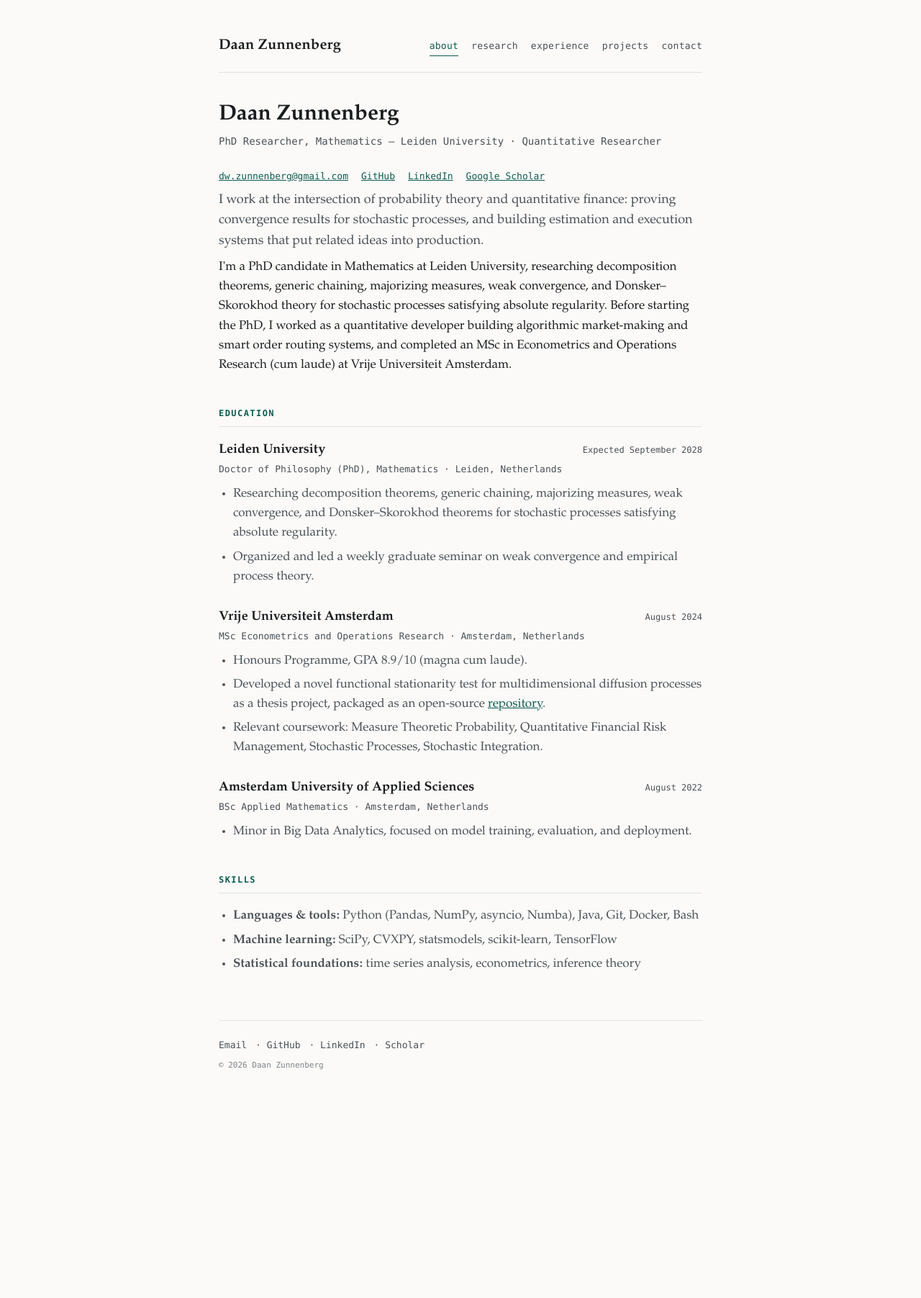
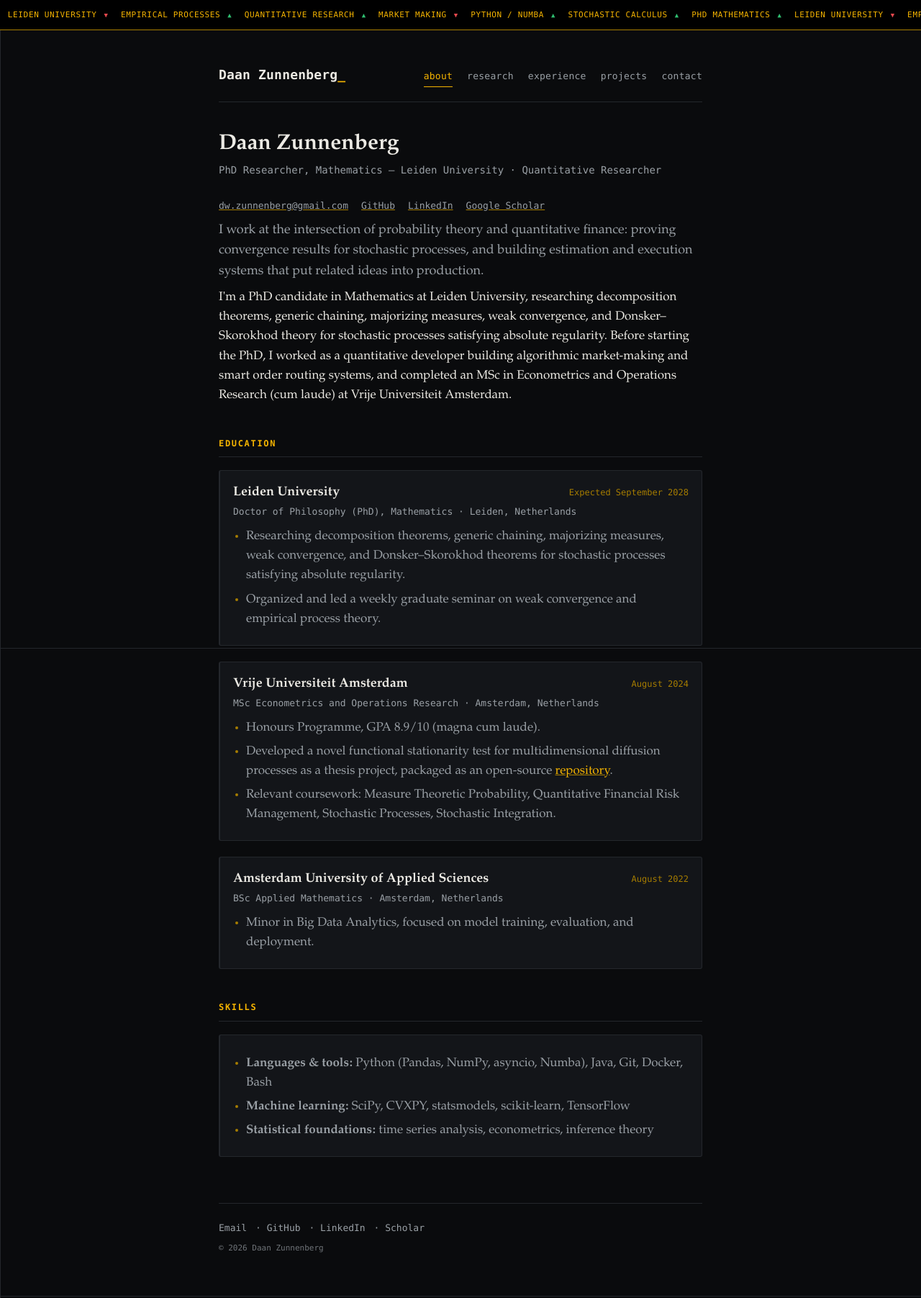
Before and after one commit to DaanZunnenberg/DaanZunnenberg.github.io, a Jekyll site: the page built from index.md, in a window 1280 px wide. Shown: the whole page at 72% size. Built offline with Jekyll 4.4.1, drawn with Linux system fonts in a browser that asks for light colours; before the commit the page ends 1548 px from its top, so only the background shows below that.

Commit message:
Restyle: IMC-inspired dark/amber theme, ticker strip, hover interactions

```diff
--- a/_layouts/default.html
+++ b/_layouts/default.html
@@ -9,9 +9,27 @@
   <link rel="icon" href="data:,">
 </head>
 <body>
+  <div class="ticker">
+    <div class="ticker-track">
+      <span>PHD&nbsp;MATHEMATICS</span><span class="tick up">&#9650;</span>
+      <span>LEIDEN&nbsp;UNIVERSITY</span><span class="tick down">&#9660;</span>
+      <span>EMPIRICAL&nbsp;PROCESSES</span><span class="tick up">&#9650;</span>
+      <span>QUANTITATIVE&nbsp;RESEARCH</span><span class="tick up">&#9650;</span>
+      <span>MARKET&nbsp;MAKING</span><span class="tick down">&#9660;</span>
+      <span>PYTHON&nbsp;/&nbsp;NUMBA</span><span class="tick up">&#9650;</span>
+      <span>STOCHASTIC&nbsp;CALCULUS</span><span class="tick up">&#9650;</span>
+      <span>PHD&nbsp;MATHEMATICS</span><span class="tick up">&#9650;</span>
+      <span>LEIDEN&nbsp;UNIVERSITY</span><span class="tick down">&#9660;</span>
+      <span>EMPIRICAL&nbsp;PROCESSES</span><span class="tick up">&#9650;</span>
+      <span>QUANTITATIVE&nbsp;RESEARCH</span><span class="tick up">&#9650;</span>
+      <span>MARKET&nbsp;MAKING</span><span class="tick down">&#9660;</span>
+      <span>PYTHON&nbsp;/&nbsp;NUMBA</span><span class="tick up">&#9650;</span>
+      <span>STOCHASTIC&nbsp;CALCULUS</span><span class="tick up">&#9650;</span>
+    </div>
+  </div>
   <div class="wrap">
     <header class="site-header">
-      <a class="site-title" href="{{ '/' | relative_url }}">Daan Zunnenberg</a>
+      <a class="site-title" href="{{ '/' | relative_url }}">Daan&nbsp;Zunnenberg<span class="cursor">_</span></a>
       <nav class="site-nav">
         <a href="{{ '/' | relative_url }}" {% if page.url == '/' %}class="active"{% endif %}>About</a>
         <a href="{{ '/research/' | relative_url }}" {% if page.url contains 'research' %}class="active"{% endif %}>Research</a>
--- a/assets/css/style.css
+++ b/assets/css/style.css
@@ -1,9 +1,13 @@
 :root {
-  --ink: #1a1d1f;
-  --ink-soft: #4a5157;
-  --line: #dfe2e5;
-  --paper: #fbfaf8;
-  --accent: #0f5c50;
+  --bg: #0a0b0d;
+  --bg-raised: #131519;
+  --ink: #eceae4;
+  --ink-soft: #9aa0a6;
+  --line: #24272c;
+  --amber: #f5b400;
+  --amber-dim: #a67d00;
+  --up: #2fbf71;
+  --down: #e5484d;
   --mono: "SF Mono", "IBM Plex Mono", Menlo, Consolas, monospace;
   --serif: "Iowan Old Style", "Palatino Linotype", Palatino, Georgia, serif;
 }
@@ -14,11 +18,46 @@ html { -webkit-font-smoothing: antialiased; }
 
 body {
   margin: 0;
-  background: var(--paper);
+  background: var(--bg);
+  background-image:
+    linear-gradient(var(--line) 1px, transparent 1px),
+    linear-gradient(90deg, var(--line) 1px, transparent 1px);
+  background-size: 48px 48px;
+  background-attachment: fixed;
+  background-position: center;
   color: var(--ink);
   font-family: var(--serif);
   font-size: 17px;
   line-height: 1.6;
+}
+
+/* Ticker strip */
+.ticker {
+  background: #000;
+  border-bottom: 1px solid var(--amber-dim);
+  overflow: hidden;
+  white-space: nowrap;
+  padding: 7px 0;
+}
+
+.ticker-track {
+  display: inline-block;
+  font-family: var(--mono);
+  font-size: 11px;
+  letter-spacing: 0.06em;
+  color: var(--amber);
+  animation: scroll-ticker 38s linear infinite;
+}
+
+.ticker-track span { margin-right: 10px; }
+
+.tick { margin-right: 26px; font-size: 9px; }
+.tick.up { color: var(--up); }
+.tick.down { color: var(--down); }
+
+@keyframes scroll-ticker {
+  from { transform: translateX(0); }
+  to   { transform: translateX(-50%); }
 }
 
 .wrap {
@@ -40,34 +79,60 @@ body {
 }
 
 .site-title {
-  font-family: var(--serif);
+  font-family: var(--mono);
   font-weight: 700;
-  font-size: 20px;
+  font-size: 18px;
   color: var(--ink);
   text-decoration: none;
   letter-spacing: 0.01em;
+}
+
+.cursor {
+  color: var(--amber);
+  animation: blink 1.1s steps(1) infinite;
+}
+
+@keyframes blink {
+  50% { opacity: 0; }
 }
 
 .site-nav {
   font-family: var(--mono);
   font-size: 13px;
   display: flex;
-  gap: 18px;
+  gap: 20px;
 }
 
 .site-nav a {
+  position: relative;
   color: var(--ink-soft);
   text-decoration: none;
   text-transform: lowercase;
   letter-spacing: 0.02em;
-  border-bottom: 1px solid transparent;
-  padding-bottom: 2px;
+  padding-bottom: 4px;
+}
+
+.site-nav a::after {
+  content: "";
+  position: absolute;
+  left: 0;
+  bottom: 0;
+  width: 100%;
+  height: 1px;
+  background: var(--amber);
+  transform: scaleX(0);
+  transform-origin: left;
+  transition: transform 0.25s ease;
 }
 
 .site-nav a:hover,
 .site-nav a.active {
-  color: var(--accent);
-  border-bottom-color: var(--accent);
+  color: var(--amber);
+}
+
+.site-nav a:hover::after,
+.site-nav a.active::after {
+  transform: scaleX(1);
 }
 
 /* Typography */
@@ -75,14 +140,15 @@ h1 {
   font-size: 30px;
   line-height: 1.25;
   margin: 0 0 6px;
+  color: var(--ink);
 }
 
 h2 {
   font-family: var(--mono);
   font-size: 12px;
   text-transform: uppercase;
-  letter-spacing: 0.12em;
-  color: var(--accent);
+  letter-spacing: 0.14em;
+  color: var(--amber);
   margin: 44px 0 18px;
   padding-bottom: 8px;
   border-bottom: 1px solid var(--line);
@@ -91,11 +157,17 @@ h2 {
 h3 {
   font-size: 18px;
   margin: 0 0 2px;
+  color: var(--ink);
 }
 
-p { margin: 0 0 16px; }
+p { margin: 0 0 16px; color: var(--ink); }
 
-a { color: var(--accent); }
+a {
+  color: var(--amber);
+  text-decoration-color: var(--amber-dim);
+}
+
+a:hover { color: #ffd558; }
 
 .tagline {
   font-family: var(--mono);
@@ -112,7 +184,21 @@ a { color: var(--accent); }
 
 /* Entry blocks (experience / education / projects) */
 .entry {
-  margin-bottom: 28px;
+  position: relative;
+  margin-bottom: 22px;
+  padding: 16px 18px;
+  border: 1px solid var(--line);
+  border-left: 2px solid var(--line);
+  border-radius: 3px;
+  background: var(--bg-raised);
+  transition: border-color 0.2s ease, transform 0.2s ease, box-shadow 0.2s ease;
+}
+
+.entry:hover {
+  border-color: var(--amber-dim);
+  border-left-color: var(--amber);
+  transform: translateX(2px);
+  box-shadow: 0 0 0 1px rgba(245, 180, 0, 0.08), 0 8px 24px -12px rgba(245, 180, 0, 0.25);
 }
 
 .entry-head {
@@ -132,13 +218,16 @@ a { color: var(--accent); }
 .entry-date {
   font-family: var(--mono);
   font-size: 12px;
-  color: var(--ink-soft);
+  color: var(--amber-dim);
   white-space: nowrap;
+  transition: color 0.2s ease;
 }
+
+.entry:hover .entry-date { color: var(--amber); }
 
 .entry ul {
   margin: 10px 0 0;
-  padding-left: 20px;
+  padding-left: 18px;
 }
 
 .entry li {
@@ -146,11 +235,13 @@ a { color: var(--accent); }
   color: var(--ink-soft);
 }
 
+.entry li::marker { color: var(--amber-dim); }
+
 .tags {
   font-family: var(--mono);
   font-size: 12px;
-  color: var(--accent);
-  margin: 6px 0 0;
+  color: var(--amber);
+  margin: 10px 0 0;
 }
 
 /* Links list */
@@ -161,6 +252,26 @@ a { color: var(--accent); }
   font-family: var(--mono);
   font-size: 13px;
   margin-bottom: 8px;
+}
+
+.links a {
+  color: var(--ink-soft);
+  border-bottom: 1px solid transparent;
+  transition: color 0.2s ease, border-color 0.2s ease;
+}
+
+.links a:hover {
+  color: var(--amber);
+  border-bottom-color: var(--amber);
+}
+
+code {
+  font-family: var(--mono);
+  font-size: 0.85em;
+  color: var(--amber);
+  background: rgba(245, 180, 0, 0.08);
+  padding: 1px 5px;
+  border-radius: 3px;
 }
 
 /* Footer */
@@ -177,9 +288,10 @@ a { color: var(--accent); }
   color: var(--ink-soft);
   text-decoration: none;
   margin-right: 4px;
+  transition: color 0.2s ease;
 }
 
-.footer-links a:hover { color: var(--accent); }
+.footer-links a:hover { color: var(--amber); }
 
 .footer-note {
   margin-top: 8px;
@@ -191,3 +303,8 @@ a { color: var(--accent); }
   .site-header { padding-top: 32px; }
   h1 { font-size: 26px; }
 }
+
+@media (prefers-reduced-motion: reduce) {
+  .ticker-track { animation: none; }
+  .cursor { animation: none; }
+}
```
Also changed, not shown: 1 other file.
